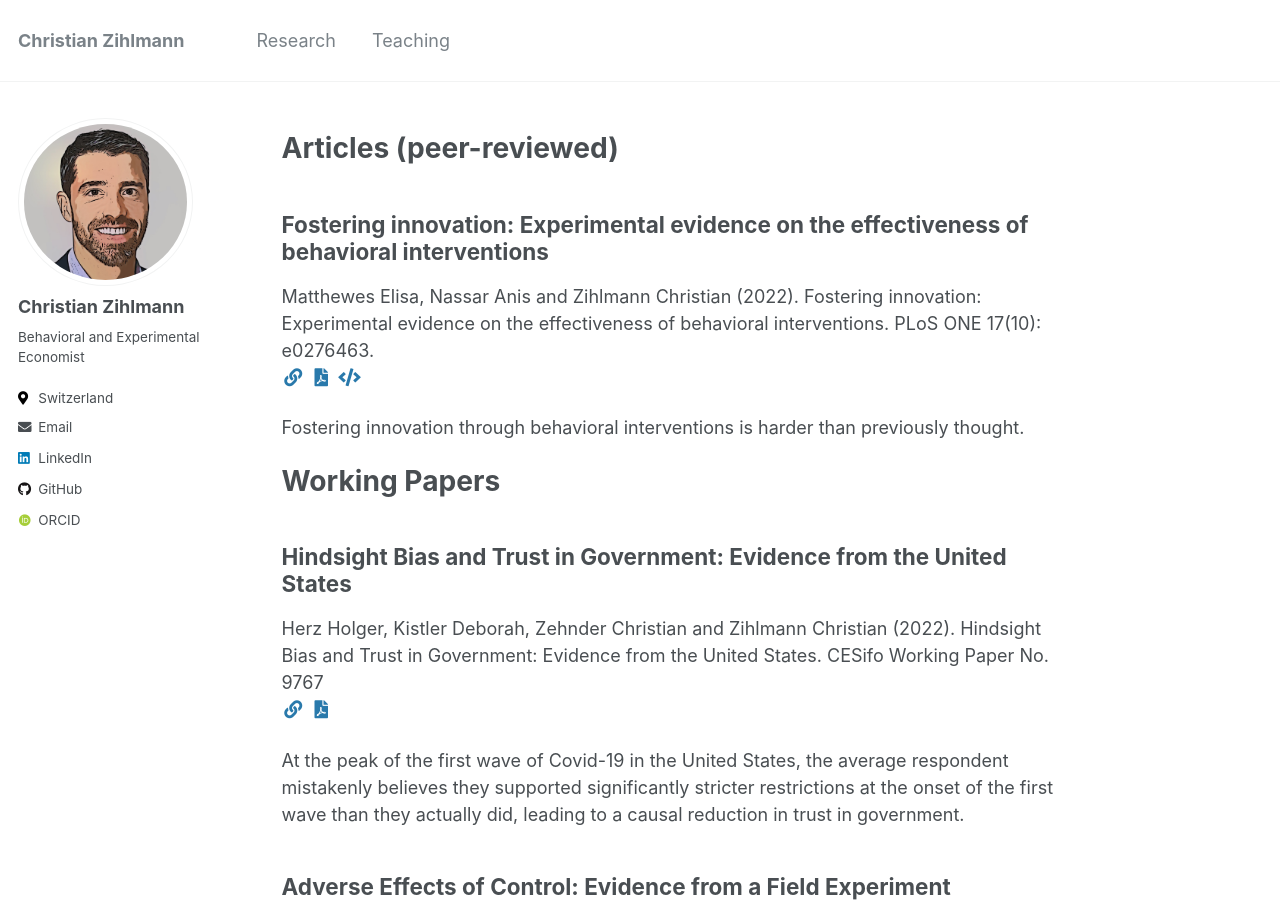
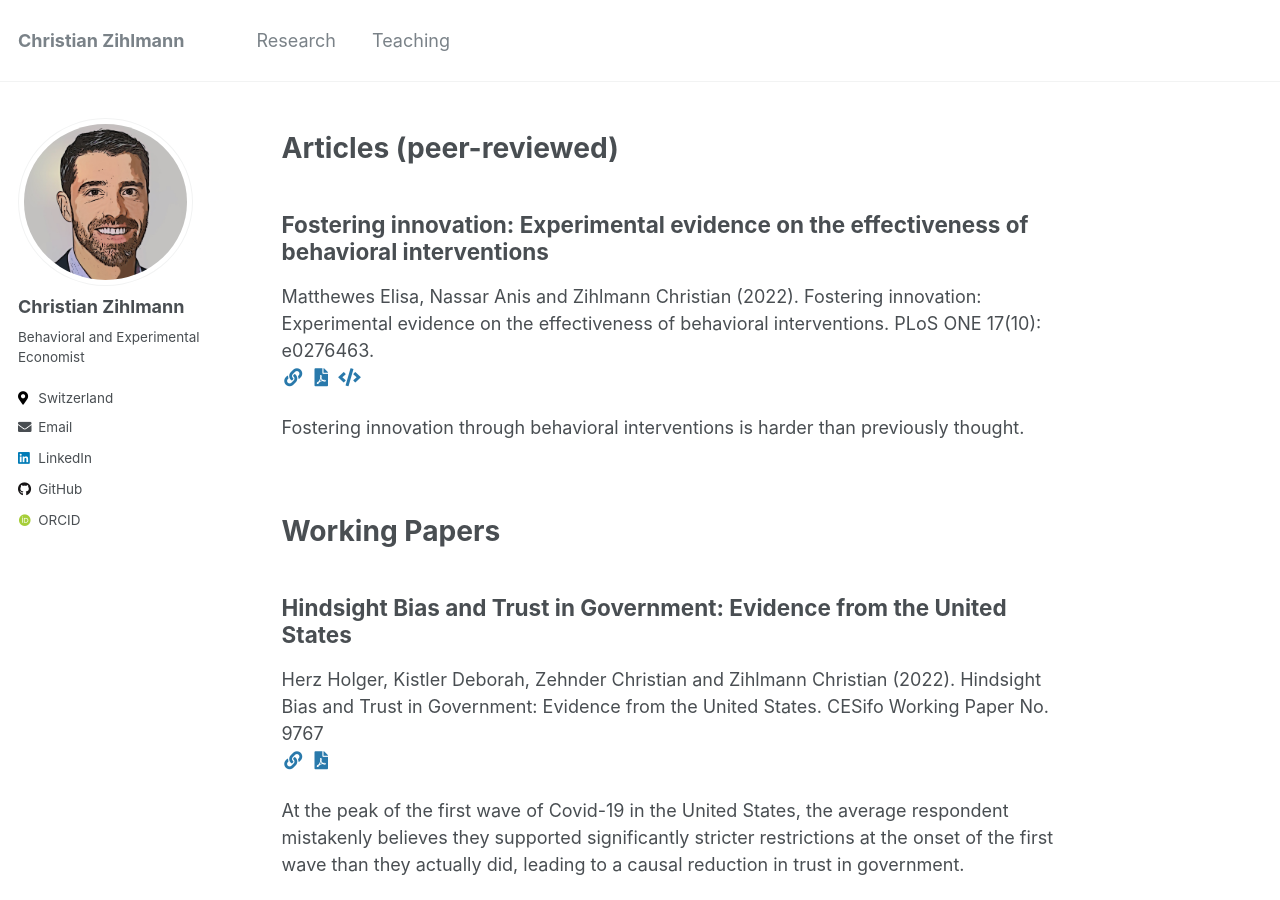
Before and after one commit to christianzihlmann/christianzihlmann.github.io, a Jekyll site: the page built from _pages/publications.md, in a window 1280 px wide and 900 px high. Built offline with Jekyll 4.4.1, drawn with Linux system fonts in a browser that asks for light colours; some web fonts are replaced.

Commit message:
16dec22v1

```diff
--- a/_pages/publications.md
+++ b/_pages/publications.md
@@ -11,14 +11,14 @@ author_profile: true
       {% include archive-single.html %}
   {% endif %}
 {% endfor %}
-
+<br>
 <h1>Working Papers</h1>
 {% for post in site.publications reversed %}
   {% if post.pubtype == 'workingpaper' %}
       {% include archive-single.html %}
   {% endif %}
 {% endfor %}
-
+<br>
 <h1>Work in progress</h1>
 {% for post in site.publications reversed %}
   {% if post.pubtype == 'wip' %}
```
Also changed, not shown: _publications/2021_control.md (+1 -1 lines), 1 other file.
